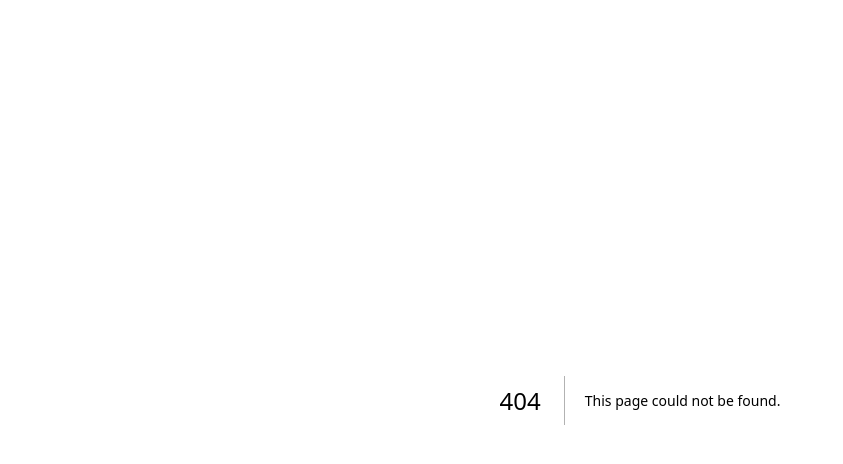
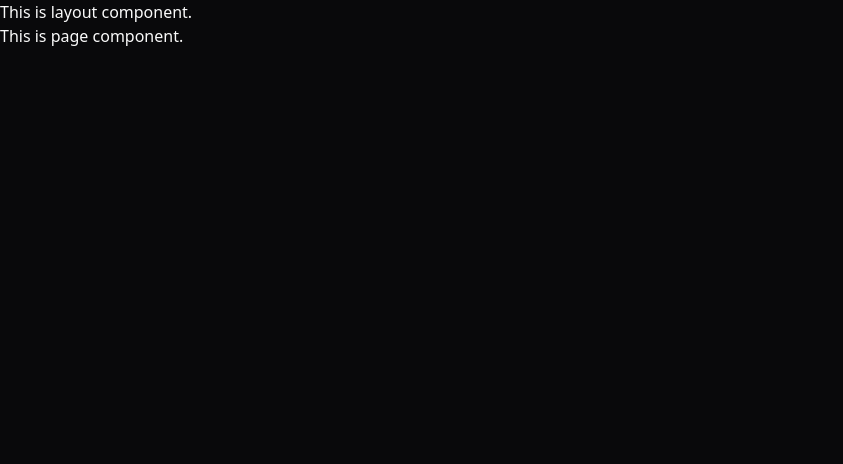
Before and after one commit to Shadow-Blaxe-123/Next-Portfolio-Frontend, a Next.js app: page /dashboard in a window 1280 px wide. Before the commit this address had no page. Shown: the top 464 px of the page, without its empty margins (0-843 px from the left). Built offline with nearby package versions, Linux system fonts and the light colour scheme.

Commit message:
Starting work on Dashboard

```diff
--- /dev/null
+++ b/src/app/(private)/dashboard/layout.tsx
@@ -0,0 +1,11 @@
+import { PageLayoutProps } from "@/interface";
+
+function Dashboardlayout({ children }: PageLayoutProps) {
+  return (
+    <div>
+      <h1>This is layout component.</h1>
+      <main>{children}</main>
+    </div>
+  );
+}
+export default Dashboardlayout;
--- /dev/null
+++ b/src/app/(private)/dashboard/page.tsx
@@ -0,0 +1,8 @@
+function page() {
+  return (
+    <div>
+      <h1>This is page component.</h1>
+    </div>
+  );
+}
+export default page;
--- a/src/interface/index.ts
+++ b/src/interface/index.ts
@@ -1,3 +1,5 @@
+import { ReactNode } from "react";
+
 export interface Project {
   id: string;
   title: string;
@@ -18,3 +20,7 @@ export interface Blog {
   isFeatured: boolean;
   thumbnailUrl: string | null;
 }
+
+export interface PageLayoutProps {
+  children: ReactNode;
+}
```
Also changed, not shown: src/app/(public)/layout.tsx (+2 -6 lines), 1 other file (tests, documents, lock files or other folders).
